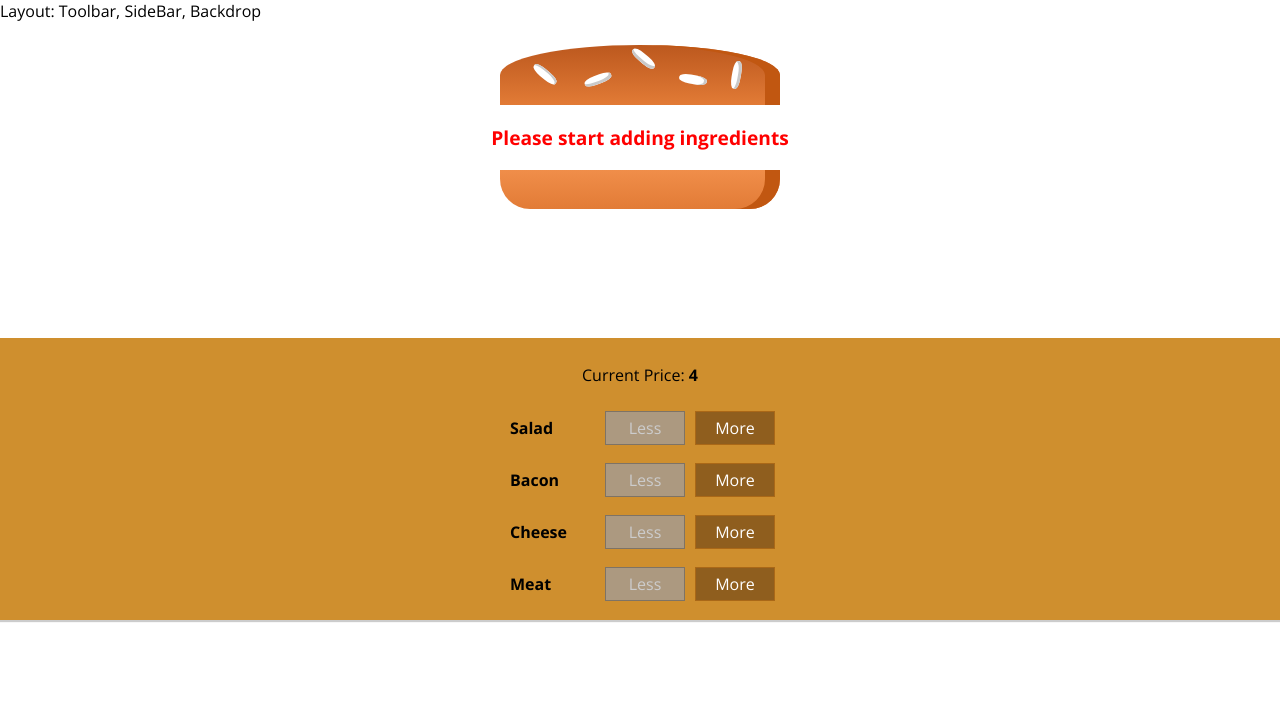
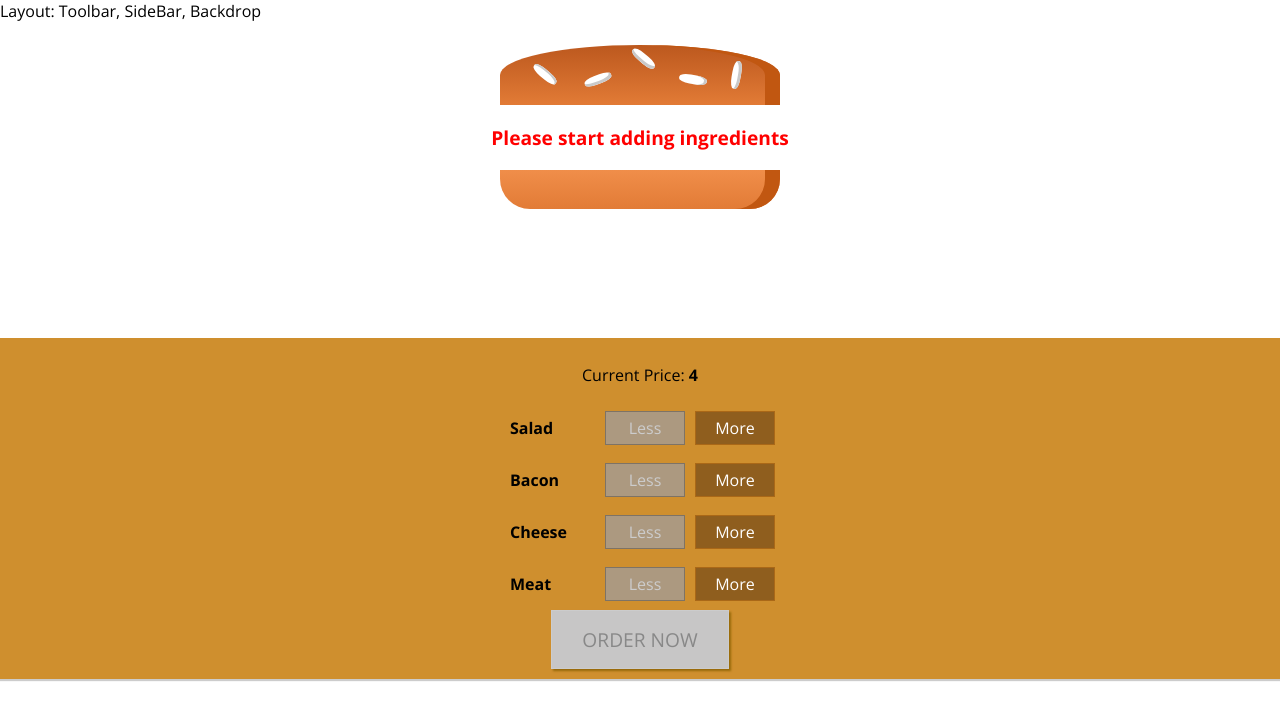
Before and after one commit to reymillenium/udemy_reactjs_burger_builder, a React (Create React App) app: page / in a window 1280 px wide. Shown: the top 720 px of the page. Built offline with nearby package versions, Linux system fonts and the light colour scheme.

Commit message:
Added css classes for the OrderButton. Mod BuildControls by adding new class and adding temporaly the disabled property, depending of the initial price = 4

```diff
--- a/src/components/Burger/BuildControls/BuildControls.js
+++ b/src/components/Burger/BuildControls/BuildControls.js
@@ -22,6 +22,7 @@ const buildControls = (props) => (
                 disabled={props.disabledInfo[ctrl.type]}
             />
         ))}
+        <button disabled={props.price == 4} className={classes.OrderButton}>ORDER NOW</button>
     </div>
 );
 
--- a/src/components/Burger/BuildControls/BuildControls.module.scss
+++ b/src/components/Burger/BuildControls/BuildControls.module.scss
@@ -8,3 +8,44 @@
   margin: auto;
   padding: 10px 0;
 }
+
+.OrderButton {
+  background-color: #DAD735;
+  outline: none;
+  cursor: pointer;
+  border: 1px solid #966909;
+  color: #966909;
+  font-family: inherit;
+  font-size: 1.2em;
+  padding: 15px 30px;
+  box-shadow: 2px 2px 2px #966909;
+}
+
+.OrderButton:hover, .OrderButton:active {
+  background-color: #A0DB41;
+  border: 1px solid #966909;
+  color: #966909;
+}
+
+.OrderButton:disabled {
+  background-color: #C7C6C6;
+  cursor: not-allowed;
+  border: 1px solid #ccc;
+  color: #888888;
+}
+
+.OrderButton:not(:disabled) {
+  animation: enable 0.3s linear;
+}
+
+@keyframes enable {
+  0% {
+    transform: scale(1);
+  }
+  60% {
+    transform: scale(1.1);
+  }
+  100% {
+    transform: scale(1);
+  }
+}
```
